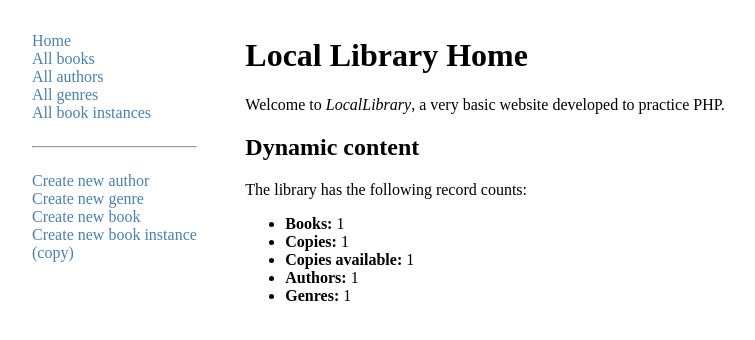
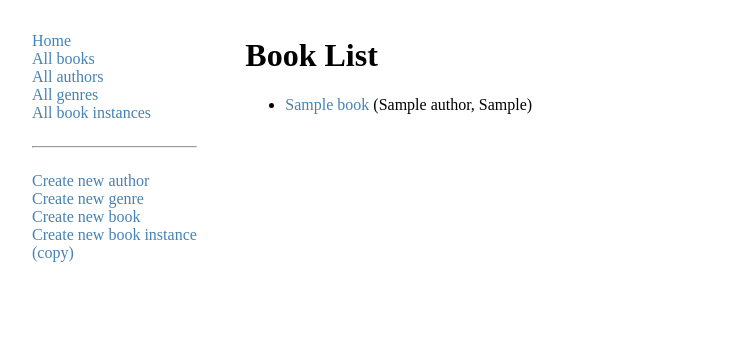
Before and after one commit to fosseddy/web-sandbox, a PHP site: page /books/index.php in a window 1280 px wide. Shown: the top 340 px of the page, without its empty margins (112-867 px from the left). Run offline with PHP 8.4, Linux system fonts and the light colour scheme; tables that the repository leaves empty or names only in its code hold one stand-in row (values such as "Sample post").

Commit message:
book_list

```diff
--- /dev/null
+++ b/phplocal-lib/books/index.php
@@ -0,0 +1,47 @@
+<?php
+require_once "../database.php";
+require_once "../models.php";
+
+$db = Database\connect();
+
+try
+{
+    $books = $db->query("select id, title, author_id from book",
+                        PDO::FETCH_CLASS, "Models\Book")
+                ->fetchAll();
+
+    foreach($books as $i => $b)
+    {
+        $s = $db->prepare("select first_name, family_name " .
+                          "from author where id = ?");
+        $s->setFetchMode(PDO::FETCH_CLASS, "Models\Author");
+        $s->execute([$b->author_id]);
+        $b->author = $s->fetch();
+        $books[$i] = $b;
+    }
+}
+catch (Exception $e)
+{
+    error_log($e->getMessage());
+    header("Location: /error.php");
+    exit;
+}
+
+$title = "Book List";
+?>
+
+<?php require_once "../partials/head.php" ?>
+
+<h1><?= $title ?></h1>
+
+<ul>
+    <?php if (empty($books)): ?>
+        <li>There are no books</li>
+    <?php else: ?>
+        <?php foreach ($books as $b): ?>
+            <li><a href=<?= $b->url() ?>><?= $b->title ?></a> (<?= $b->author->name() ?>)</li>
+        <?php endforeach ?>
+    <?php endif ?>
+</ul>
+
+<?php require_once "../partials/footer.php" ?>
--- a/phplocal-lib/database.php
+++ b/phplocal-lib/database.php
@@ -16,6 +16,7 @@ function connect()
     }
     catch (Exception $e)
     {
+        error_log($e->getMessage());
         header("Location: /error.php");
         exit;
     }
--- a/phplocal-lib/index.php
+++ b/phplocal-lib/index.php
@@ -1,6 +1,5 @@
 <?php
 require_once "./database.php";
-require_once "./debug.php";
 
 $db = Database\connect();
 
@@ -20,6 +19,7 @@ try
 }
 catch (Exception $e)
 {
+    error_log($e->getMessage());
     header("Location: /error.php");
     exit;
 }
@@ -27,9 +27,9 @@ catch (Exception $e)
 $title = "Local Library Home";
 ?>
 
-<?php require_once "./partials/head.php"; ?>
+<?php require_once "./partials/head.php" ?>
 
-<h1><?= $title; ?></h1>
+<h1><?= $title ?></h1>
 
 <p>Welcome to <em>LocalLibrary</em>, a very basic website developed to practice PHP.</p>
 
@@ -38,11 +38,11 @@ $title = "Local Library Home";
 <p>The library has the following record counts:</p>
 
 <ul>
-    <li><strong>Books:</strong> <?= $book["count"]; ?></li>
-    <li><strong>Copies:</strong> <?= $book_instance["count"]; ?></li>
-    <li><strong>Copies available:</strong> <?= $book_instance_available["count"]; ?></li>
-    <li><strong>Authors:</strong> <?= $author["count"]; ?></li>
-    <li><strong>Genres:</strong> <?= $genre["count"]; ?></li>
+    <li><strong>Books:</strong> <?= $book["count"] ?></li>
+    <li><strong>Copies:</strong> <?= $book_instance["count"] ?></li>
+    <li><strong>Copies available:</strong> <?= $book_instance_available["count"] ?></li>
+    <li><strong>Authors:</strong> <?= $author["count"] ?></li>
+    <li><strong>Genres:</strong> <?= $genre["count"] ?></li>
 </ul>
 
-<?php require_once "./partials/footer.php"; ?>
+<?php require_once "./partials/footer.php" ?>
--- /dev/null
+++ b/phplocal-lib/models.php
@@ -0,0 +1,32 @@
+<?php
+
+namespace Models;
+
+class Book
+{
+    public $id;
+    public $title;
+    public $author_id;
+    public $summary;
+    public $ISBN;
+    public $author;
+
+    function url()
+    {
+        return "/books/detail.php?id=$this->id";
+    }
+}
+
+class Author
+{
+    public $id;
+    public $first_name;
+    public $family_name;
+    public $date_of_birth;
+    public $date_of_death;
+
+    function name()
+    {
+        return "$this->family_name, $this->first_name";
+    }
+}
--- a/phplocal-lib/partials/head.php
+++ b/phplocal-lib/partials/head.php
@@ -10,7 +10,7 @@
     <nav>
         <ul>
             <li><a href="/">Home</a></li>
-            <li><a href="/">All books</a></li>
+            <li><a href="/books">All books</a></li>
             <li><a href="/">All authors</a></li>
             <li><a href="/">All genres</a></li>
             <li><a href="/">All book instances</a></li>
--- a/phplocal-lib/style.css
+++ b/phplocal-lib/style.css
@@ -24,6 +24,10 @@ a {
     color: steelblue;
 }
 
+a:hover {
+    text-decoration: underline;
+}
+
 main {
     width: 100%;
 }
```
